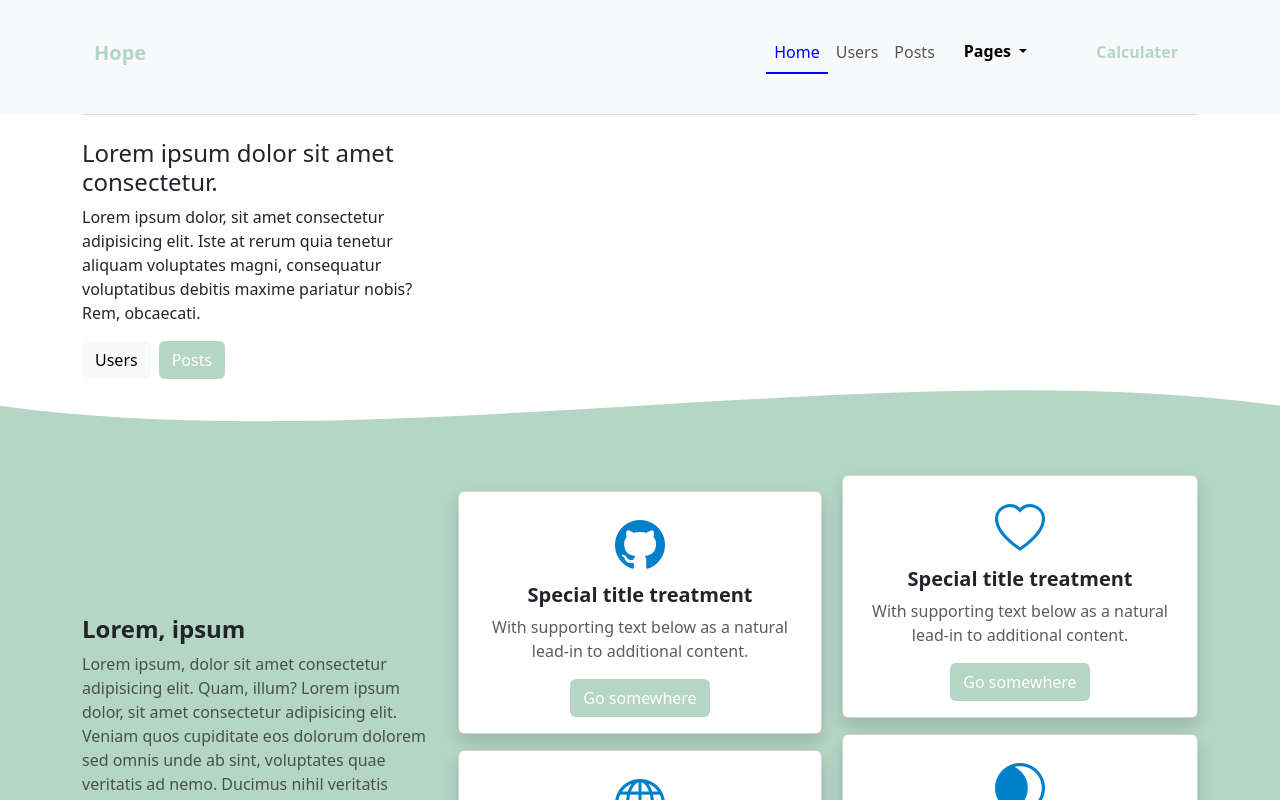
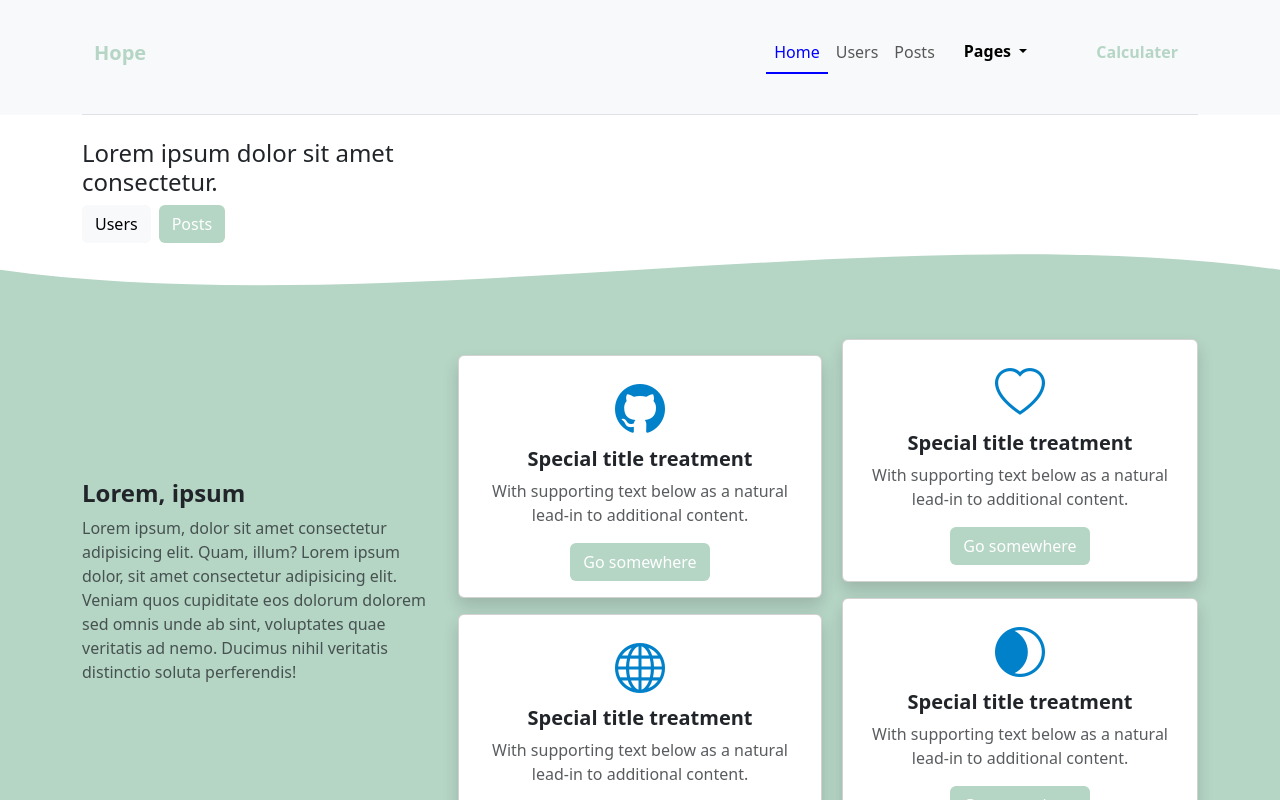
Before and after one commit to mahdi-hoseiny/vue3-sandbox, a Vue app: page / in a window 1280 px wide. Shown: the top 800 px of the page. Built offline with nearby package versions, Linux system fonts and the light colour scheme.

Commit message:
before pull

```diff
--- a/src/components/pages/HoMe.vue
+++ b/src/components/pages/HoMe.vue
@@ -4,11 +4,7 @@
       <div class="row">
         <div class="col-md-4">
           <h4>Lorem ipsum dolor sit amet consectetur.</h4>
-          <p>
-            Lorem ipsum dolor, sit amet consectetur adipisicing elit. Iste at
-            rerum quia tenetur aliquam voluptates magni, consequatur
-            voluptatibus debitis maxime pariatur nobis? Rem, obcaecati.
-          </p>
+
           <router-link class="btn btn-light" :to="{ name: 'user' }">
             Users
           </router-link>
```
